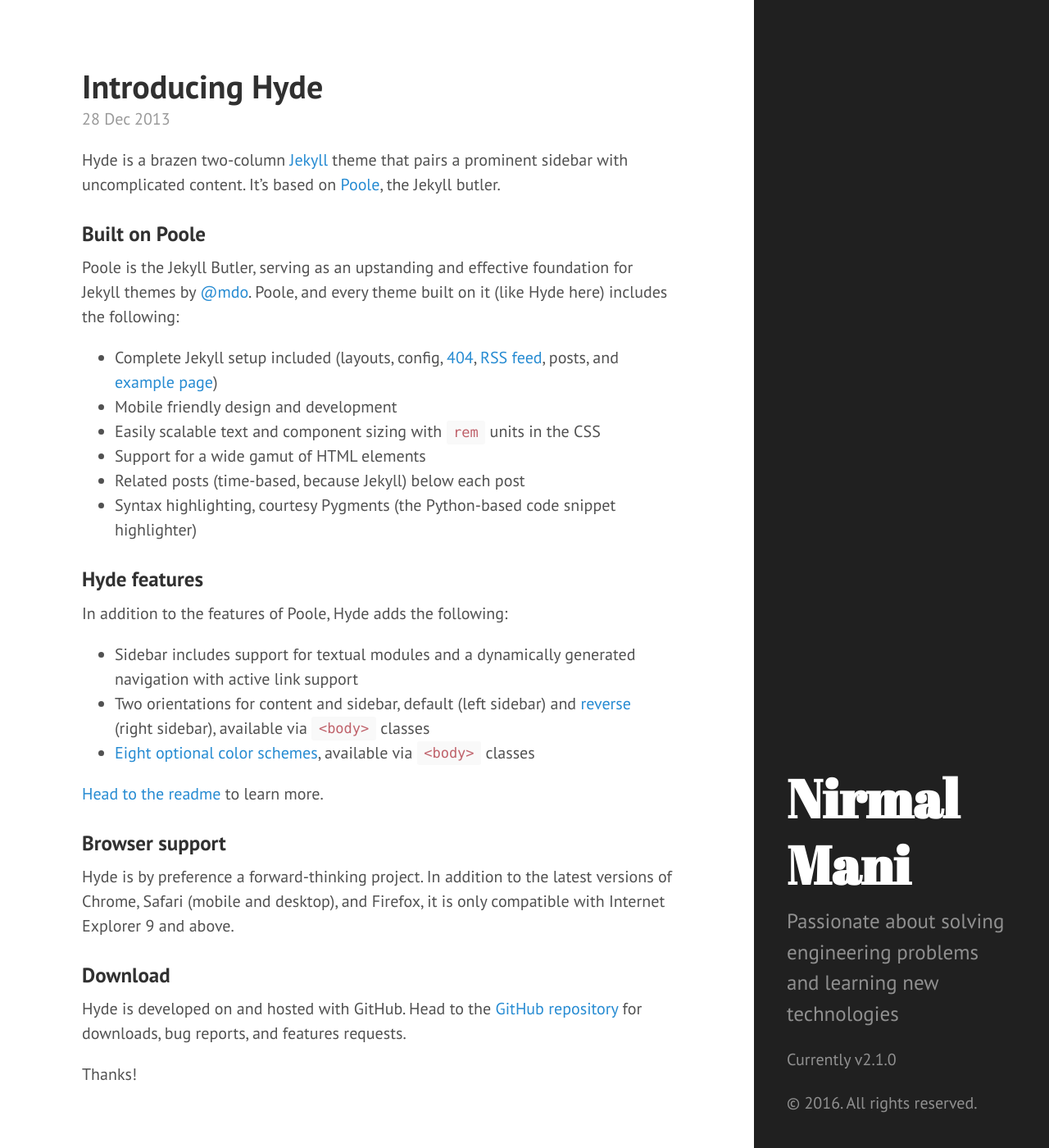
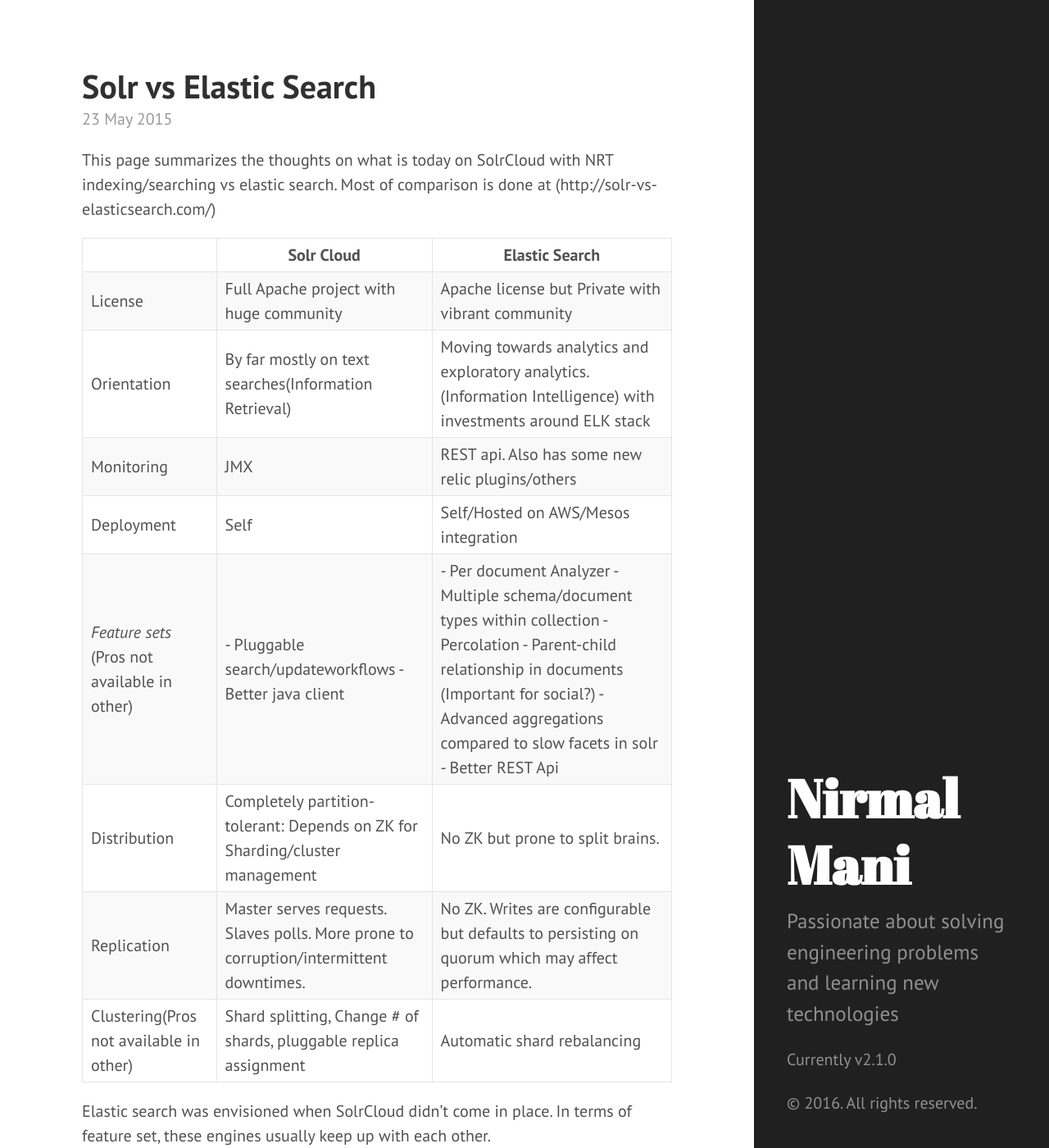
Before and after one commit to nirmal-mani/nirmal-mani.github.io, a Jekyll site: the page built from index.html, in a window 1280 px wide and 1400 px high. Shown: the whole window at 82% size. Built offline with Jekyll 4.4.1, drawn with Linux system fonts in a browser that asks for light colours; the list of posts is cut into pages by our own code; some of the changed text lies outside the part shown.

Commit message:
Update Solr vs elastic search

```diff
--- a/_config.yml
+++ b/_config.yml
@@ -1,5 +1,5 @@
 # Dependencies
-highlighter:      pygments
+highlighter:      rouge
 
 # Permalinks
 permalink:        pretty
--- a/_posts/2013-12-28-introducing-hyde.md
+++ /dev/null
@@ -1,37 +0,0 @@
----
-layout: post
-title: Introducing Hyde
----
-
-Hyde is a brazen two-column [Jekyll](http://jekyllrb.com) theme that pairs a prominent sidebar with uncomplicated content. It's based on [Poole](http://getpoole.com), the Jekyll butler.
-
-### Built on Poole
-
-Poole is the Jekyll Butler, serving as an upstanding and effective foundation for Jekyll themes by [@mdo](https://twitter.com/mdo). Poole, and every theme built on it (like Hyde here) includes the following:
-
-* Complete Jekyll setup included (layouts, config, [404](/404), [RSS feed](/atom.xml), posts, and [example page](/about))
-* Mobile friendly design and development
-* Easily scalable text and component sizing with `rem` units in the CSS
-* Support for a wide gamut of HTML elements
-* Related posts (time-based, because Jekyll) below each post
-* Syntax highlighting, courtesy Pygments (the Python-based code snippet highlighter)
-
-### Hyde features
-
-In addition to the features of Poole, Hyde adds the following:
-
-* Sidebar includes support for textual modules and a dynamically generated navigation with active link support
-* Two orientations for content and sidebar, default (left sidebar) and [reverse](https://github.com/poole/lanyon#reverse-layout) (right sidebar), available via `<body>` classes
-* [Eight optional color schemes](https://github.com/poole/hyde#themes), available via `<body>` classes
-
-[Head to the readme](https://github.com/poole/hyde#readme) to learn more.
-
-### Browser support
-
-Hyde is by preference a forward-thinking project. In addition to the latest versions of Chrome, Safari (mobile and desktop), and Firefox, it is only compatible with Internet Explorer 9 and above.
-
-### Download
-
-Hyde is developed on and hosted with GitHub. Head to the <a href="https://github.com/poole/hyde">GitHub repository</a> for downloads, bug reports, and features requests.
-
-Thanks!
--- /dev/null
+++ b/_posts/2015-05-23-solr-elastic.md
@@ -0,0 +1,24 @@
+---
+layout: post
+title: Solr vs Elastic Search
+---
+
+This page summarizes the thoughts on what is today on SolrCloud with NRT indexing/searching vs elastic search. Most of comparison is done at (http://solr-vs-elasticsearch.com/)
+
+|   |  Solr Cloud |Elastic Search   |
+|---|---|---|
+|  License | Full Apache project with huge community  |  Apache license but Private with vibrant community |
+|  Orientation | By far mostly on text searches(Information Retrieval)  | Moving towards analytics and exploratory analytics.(Information Intelligence) with investments around ELK stack  |
+| Monitoring  |  JMX |  REST api. Also has some new relic plugins/others |
+| Deployment | Self |		Self/Hosted on AWS/Mesos integration|
+| *Feature sets* (Pros not available in other)|  - Pluggable search/updateworkflows - Better java client|- Per document Analyzer - Multiple schema/document types within collection - Percolation - Parent-child relationship in documents (Important for social?) - Advanced aggregations compared to slow facets in solr - Better REST Api|
+|Distribution|Completely partition-tolerant: Depends on ZK for Sharding/cluster management	|No ZK but prone to split brains.|
+|Replication|	Master serves requests. Slaves polls. More prone to corruption/intermittent downtimes.|	No ZK. Writes are configurable but defaults to persisting on quorum which may affect performance.|
+|Clustering(Pros not available in other) |Shard splitting, Change # of shards, pluggable replica assignment|Automatic shard rebalancing|
+
+Elastic search was envisioned when SolrCloud didn't come in place. In terms of feature set, these engines usually keep up with each other.
+
+Key points:
+
+* Is pluggablity of features critical for  indexing/query workflow?
+* Parent-child relationships in ES seems to be promising . Percolation is nice to have, Solr is catching up with streaming subscribe.
```
